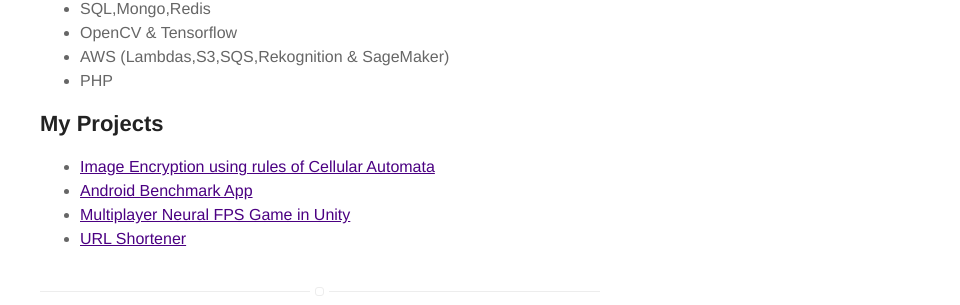
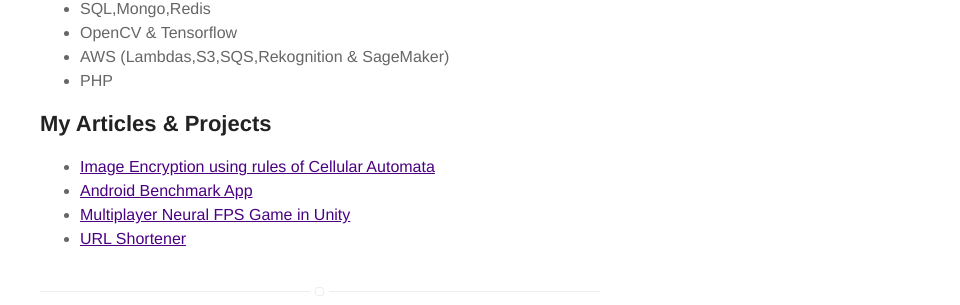
Before and after one commit to Lakshyasukhralia/Lakshyasukhralia.github.io, a Jekyll site: the page built from about.md, in a window 1280 px wide. Shown: the part 812-1117 px from the top of the page, without its empty margins (320-1280 px from the left). Built offline with Jekyll 4.4.1, drawn with Linux system fonts in a browser that asks for light colours.

Commit message:
Update about.md

```diff
--- a/about.md
+++ b/about.md
@@ -23,11 +23,11 @@
 	<li>PHP</li>
 </ul>
 
-<h2>My Projects</h2>
+<h2>My Articles & Projects</h2>
 
 <ul>
 	<li><a href="https://www.geeksforgeeks.org/image-encryption-using-cellular-automata/">Image Encryption using rules of Cellular Automata</a></li>
 	<li><a href="https://play.google.com/store/apps/details?id=com.gmail.lakshya.benchmark">Android Benchmark App</a></li>
-	<li><a href="https://github.com/Lakshyasukhralia/NeuralFPS">Multiplayer Neural FPS Game in Unity</a></li>
+	<li><a href="https://www.linkedin.com/pulse/using-our-brains-neuromarketing-hands-free-gaming-rise-sukhralia/">Multiplayer Neural FPS Game in Unity</a></li>
 	<li><a href="https://github.com/Lakshyasukhralia/hlktshortner">URL Shortener</a></li>
 </ul>
```
